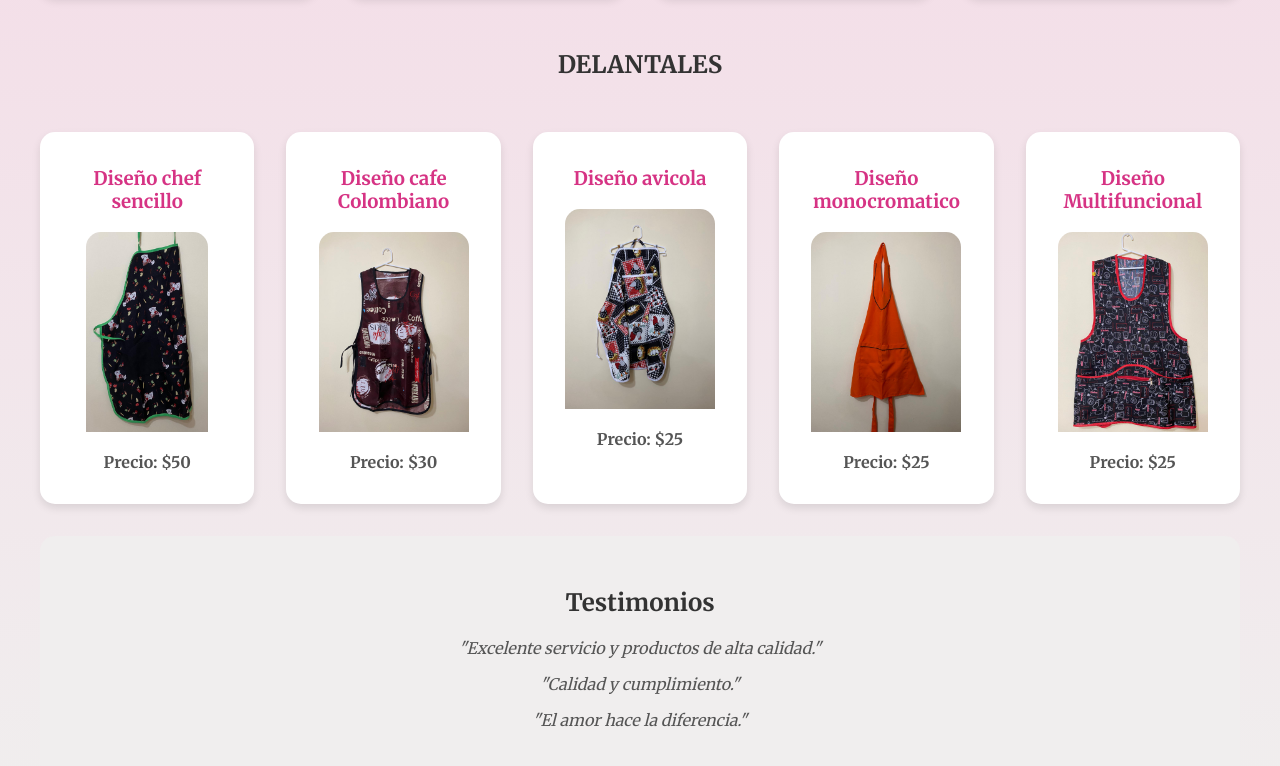
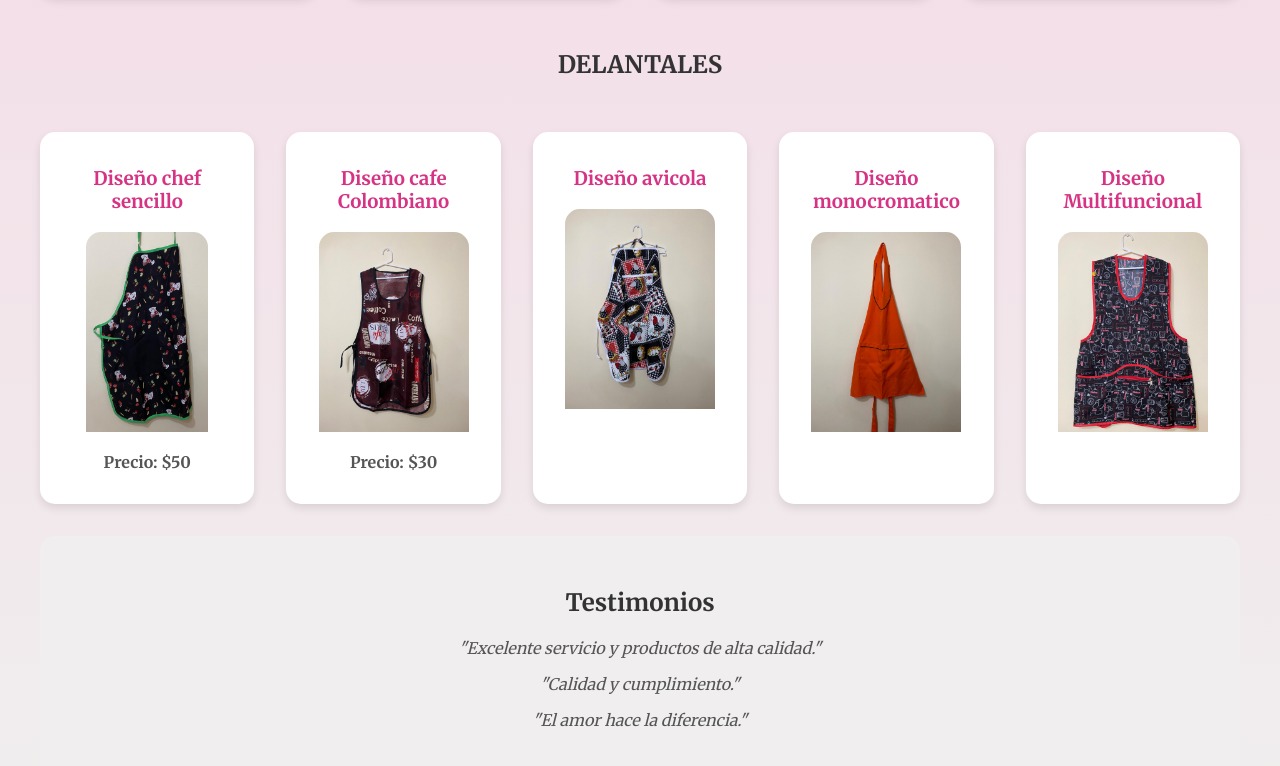
Before and after one commit to juandiego2205/juandiego2205.github.io, a plain HTML site: page index.html in a window 1280 px wide. Shown: the part 813-1579 px from the top of the page. Drawn offline with Linux system fonts and the light colour scheme.

Commit message:
Update index.html

```diff
--- a/index.html
+++ b/index.html
@@ -66,17 +66,14 @@
                 <div class="producto">
                     <h3>Diseño avicola</h3>
                     <img src="delantal3.jpeg" alt="Falda">
-                    <p>Precio: $25</p>
                 </div>
                 <div class="producto">
                     <h3>Diseño monocromatico</h3>
                     <img src="delantal4.jpeg" alt="Falda">
-                    <p>Precio: $25</p>
                 </div>
                 <div class="producto">
                     <h3>Diseño Multifuncional</h3>
                     <img src="delantal5.jpeg" alt="Falda">
-                    <p>Precio: $25</p>
                 </div>
             </div>
         </section>
```
